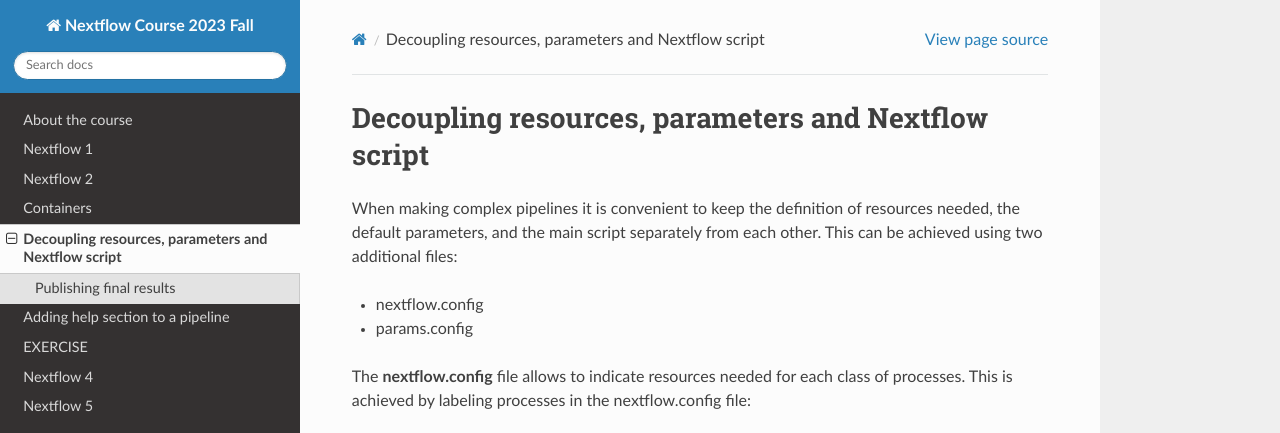
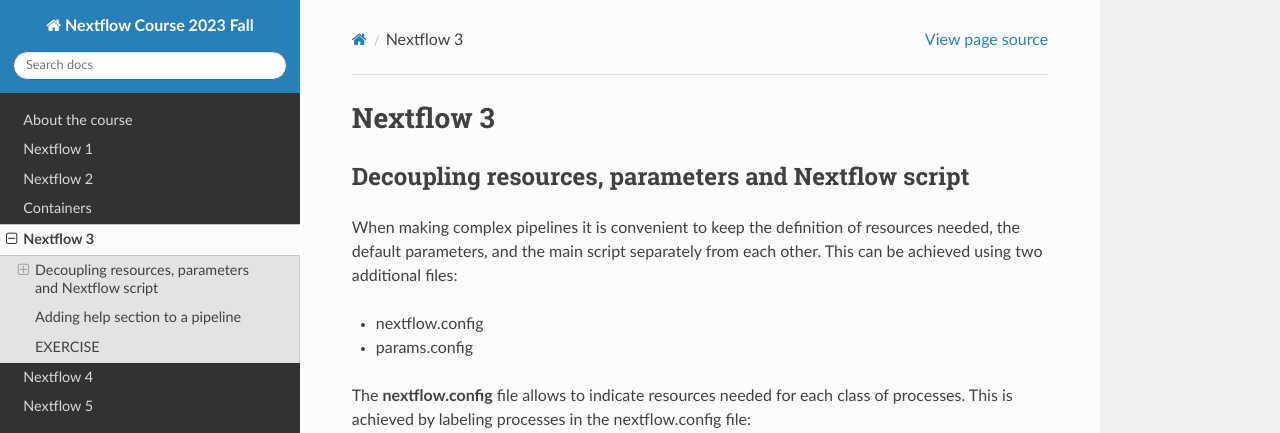
Before and after one commit to biocorecrg/nextflow-course-2023-fall, a Sphinx documentation site: the page built from docs/nextflow_3.rst, in a window 1280 px wide and 900 px high, cut to the strip 0-433 px from the top of the window. Built offline with Sphinx 7.4.7 and the Read the Docs theme 2.0.0, drawn with Linux system fonts in a browser that asks for light colours.

Commit message:
Update nextflow_3.rst

```diff
--- a/docs/nextflow_3.rst
+++ b/docs/nextflow_3.rst
@@ -1,3 +1,10 @@
+.. _nextflow_3-page:
+
+*******************
+Nextflow 3
+*******************
+
+
 Decoupling resources, parameters and Nextflow script
 =======================
 
```
